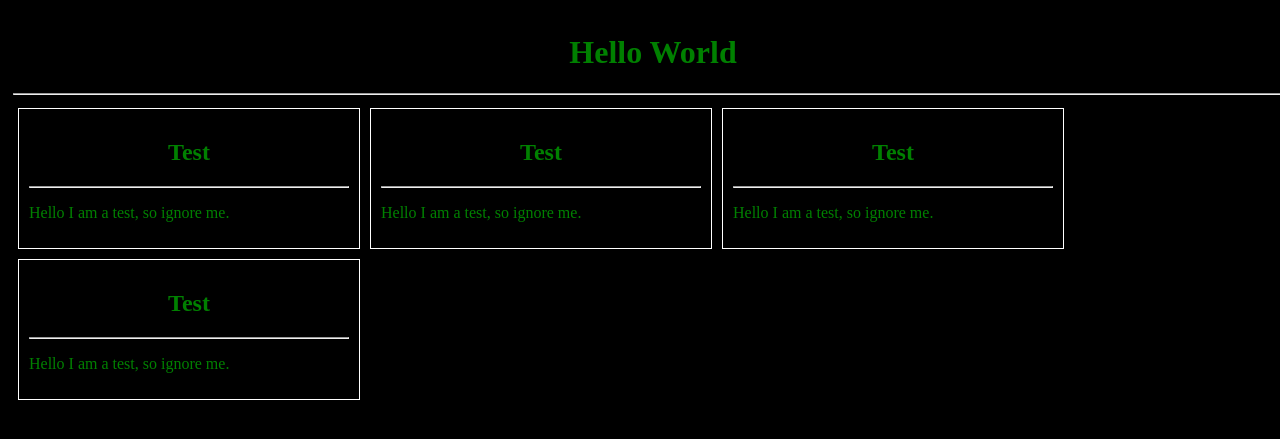
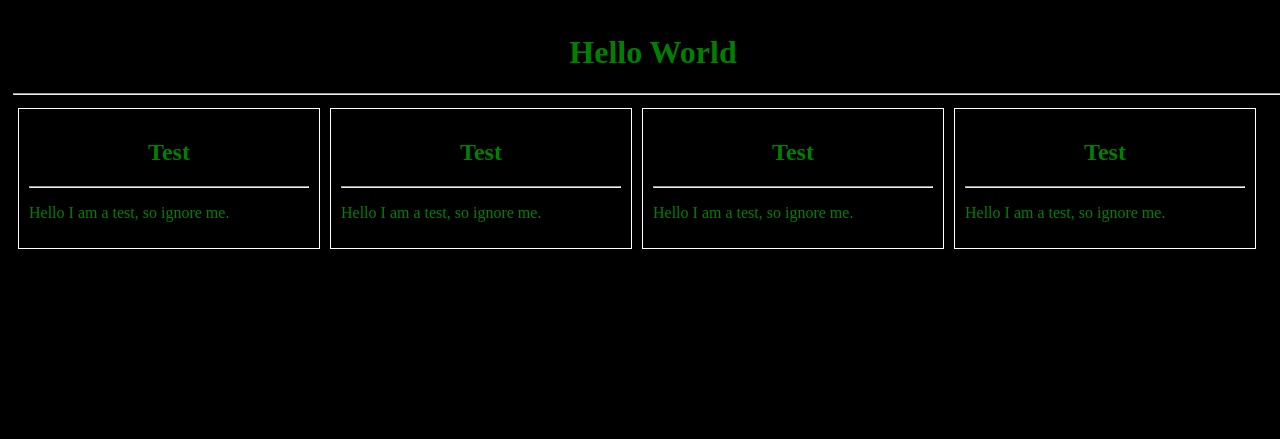
Before and after one commit to kmd286/kmd286.github.io, a PHP site: page / in a window 1280 px wide. Shown: the top 439 px of the page. Run offline with PHP 8.4, Linux system fonts and the light colour scheme.

Commit message:
Update index.css

```diff
--- a/css/index.css
+++ b/css/index.css
@@ -15,19 +15,18 @@ h1, h2, h3, h4, h5, h6 {
   display: block-inline;
   float: left;
 }
-
 @media screen and (max-width: 800px) {
   .box {
-    width: 50%;
+    width: calc(50% - 40px);
   }
 }
 @media screen and (min-width: 800px) {
   .box {
-    width: 33.33%;
+    width: calc(33.33% - 40px);
   }
 }
 @media screen and (min-width: 1000px) {
   .box {
-    width: 25%;
+    width: calc(25% - 40px);
   }
 }
```
